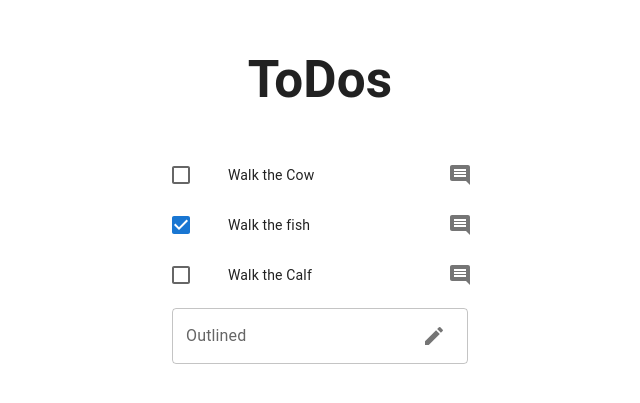
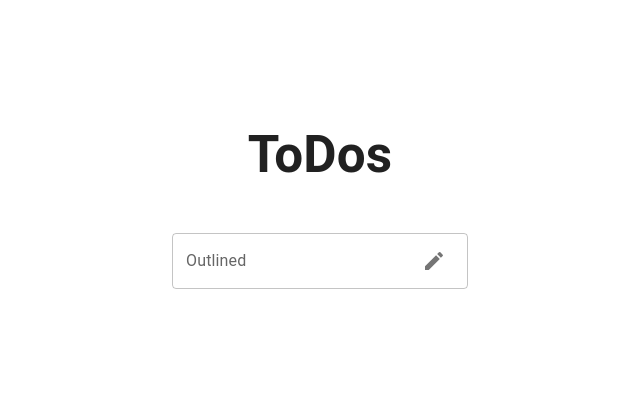
Before and after one commit to asimtimsina/Udemy_fullstack, a React (Vite) app in the folder Todo_Project_react/ToDo Project/: page / in a window 1280 px wide. Shown: the part 201-604 px from the top of the page, without its empty margins (320-960 px from the left). Built offline with nearby package versions, Linux system fonts and the light colour scheme.

Commit message:
681. Adding LocalStorage

```diff
--- a/Todo_Project_react/ToDo Project/src/ToDoList.jsx
+++ b/Todo_Project_react/ToDo Project/src/ToDoList.jsx
@@ -1,15 +1,15 @@
 
-const initialToDo = [
-    { id: 1, text: "Walk the Cow", completed: false },
-    { id: 2, text: "Walk the fish", completed: true },
-    { id: 3, text: "Walk the Calf", completed: false }
-]
+const initialToDo = () => {
+    const data = JSON.parse(localStorage.getItem("todos"));
+    if (!data) return [];
+    return data;
+}
 
 
 import * as React from 'react';
 import List from '@mui/material/List';
 
-import { useState } from "react";
+import { useState, useEffect } from "react";
 import ToDoItem from './ToDoItem';
 import TodoForm from './TodoForm';
 
@@ -17,6 +17,11 @@
 
 
     const [todos, setTodos] = useState(initialToDo);
+
+
+    useEffect(() => {
+        localStorage.setItem("todos", JSON.stringify(todos));
+    }, [todos])
 
     const removeTodo = (id) => {
         setTodos(prevTodos => {
```
